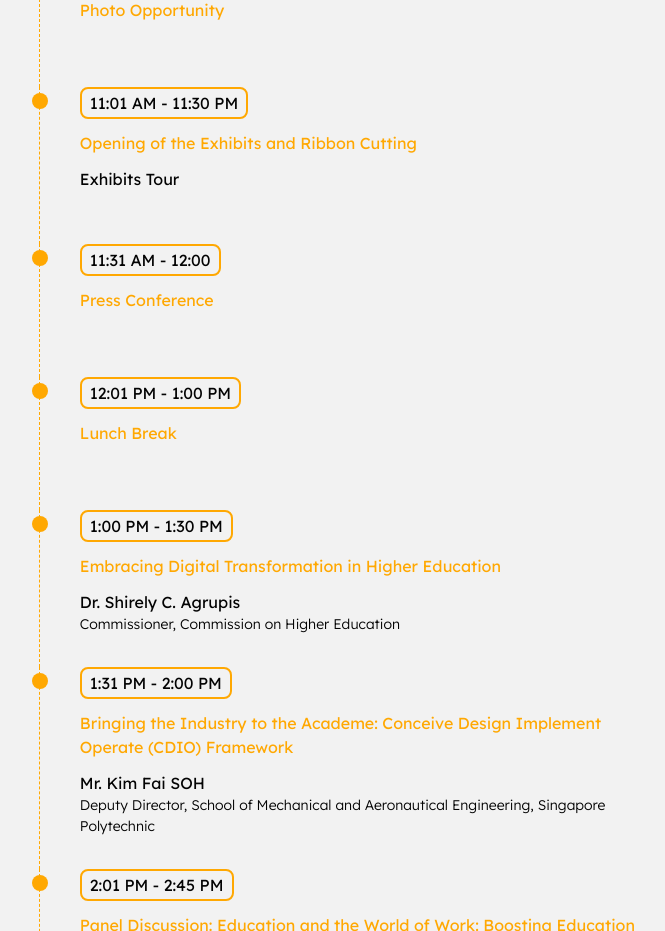
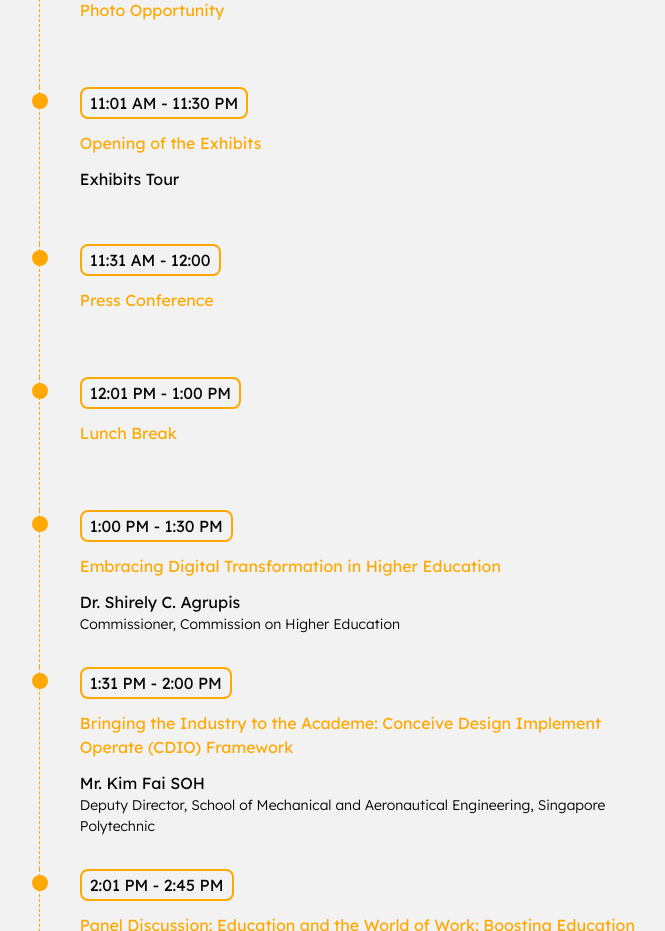
Before and after one commit to Samshh/CHEDx-Website, a React (Vite) app: page / in a window 1280 px wide. Shown: the part 5640-6571 px from the top of the page, without its empty margins (303-968 px from the left). Built offline with nearby package versions, Linux system fonts and the light colour scheme.

Commit message:
UPDATE: Title for day 1

```diff
--- a/src/pages/landing/components/MappedTimeline.tsx
+++ b/src/pages/landing/components/MappedTimeline.tsx
@@ -85,7 +85,7 @@ const timeline: Timeline = {
     },
     {
       time: "11:01 AM - 11:30 PM",
-      segment: "Opening of the Exhibits and Ribbon Cutting",
+      segment: "Opening of the Exhibits",
       title: "Exhibits Tour",
       subtitle: "",
     },
--- a/src/pages/programme/components/MappedTimeline.tsx
+++ b/src/pages/programme/components/MappedTimeline.tsx
@@ -80,7 +80,7 @@ const timeline: Timeline = {
     },
     {
       time: "11:01 AM - 11:30 PM",
-      segment: "Opening of the Exhibits and Ribbon Cutting",
+      segment: "Opening of the Exhibits",
       title: "Exhibits Tour",
       subtitle: "",
     },
```
